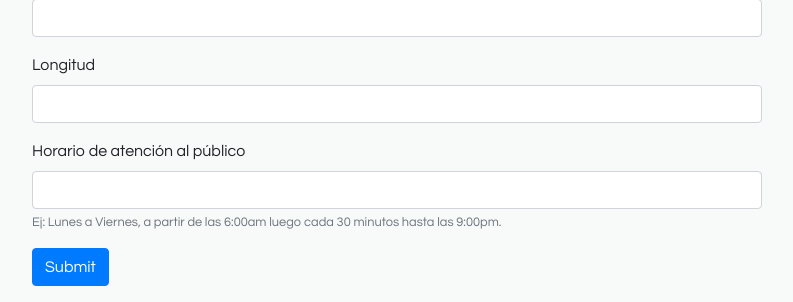
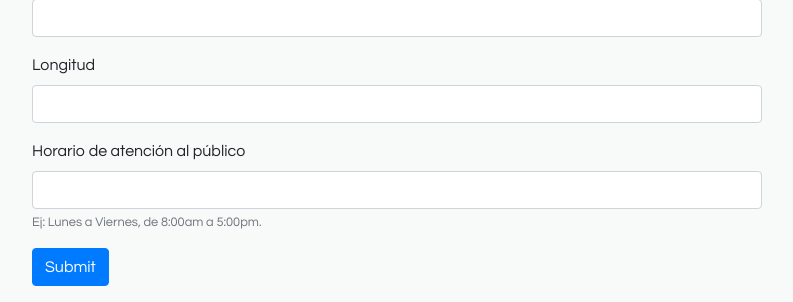
Before and after one commit to xsaco07/CR-Route, a Django app: page /empresa/insertar/ in a window 1280 px wide. Shown: the part 1124-1426 px from the top of the page, without its empty margins (243-1036 px from the left). Run offline with Django 3.2, Linux system fonts and the light colour scheme; some libraries are stand-ins or nearby versions.

Commit message:
Cambios en la base

```diff
--- a/cr_route/app/templates/form_empresa.html
+++ b/cr_route/app/templates/form_empresa.html
@@ -26,7 +26,7 @@
                         <label for="zona">Zona</label>
                         <input required value="{{zona}}" name="zona" type="text" class="form-control" aria-describedby="help-zona">
                         <small id="help-zona" class="form-text text-muted">Lugares donde da servicio la empresa (sitio origen y destino)</small>
-                        <small id="help-zona" class="form-text text-muted">Ej: Alajuela - San José, Alajuela - Heredia...</small>
+                        <small id="help-zona" class="form-text text-muted">Ej: Alajuela - San José</small>
                     </div>
 
                     <!-- TELEFONO -->
@@ -68,7 +68,7 @@
                     <div class="form-group">
                         <label for="horario">Horario de atención al público</label>
                         <input required value="{{horario}}" name="horario" type="text" class="form-control" aria-describedby="help-horario">
-                        <small id="help-horario" class="form-text text-muted">Ej: Lunes a Viernes, a partir de las 6:00am luego cada 30 minutos hasta las 9:00pm.</small>
+                        <small id="help-horario" class="form-text text-muted">Ej: Lunes a Viernes, de 8:00am a 5:00pm.</small>
                     </div>
 
                     <!-- ENVIAR -->
```
Also changed, not shown: cr_route/db.sqlite3.
